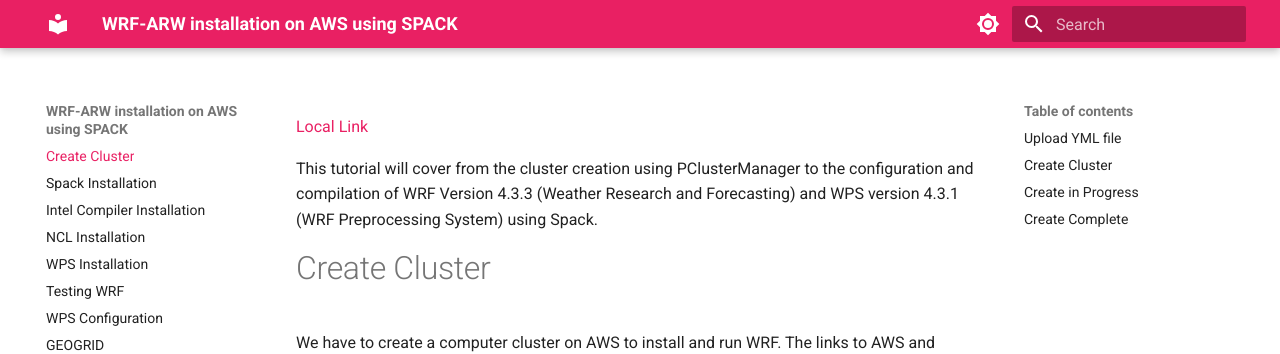
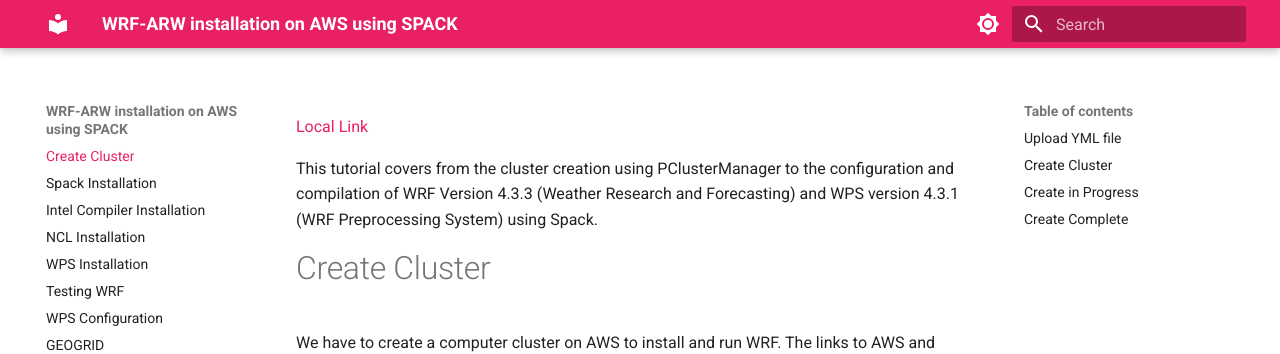
Before and after one commit to AtmosferaUSM/server_tutorial_WRF, an MkDocs documentation site: the page built from docs/index.md, in a window 1280 px wide and 900 px high. Shown: the top 354 px of the window. Built offline with MkDocs 1.6.1 and Material for MkDocs 9.7.7, drawn with Linux system fonts in a browser that asks for light colours.

Commit message:
Yusri's first commit

```diff
--- a/docs/index.md
+++ b/docs/index.md
@@ -1,7 +1,8 @@
 [Local Link](../WRF-ARW/resources/#namelist.wps)
 
 
-This tutorial will cover from the cluster creation using PClusterManager to the configuration and compilation of WRF Version 4.3.3 (Weather Research and Forecasting) and WPS version 4.3.1 (WRF Preprocessing System) using Spack.
+This tutorial covers from the cluster creation using PClusterManager to
+the configuration and compilation of WRF Version 4.3.3 (Weather Research and Forecasting) and WPS version 4.3.1 (WRF Preprocessing System) using Spack.
 
 # Create Cluster
 
```
